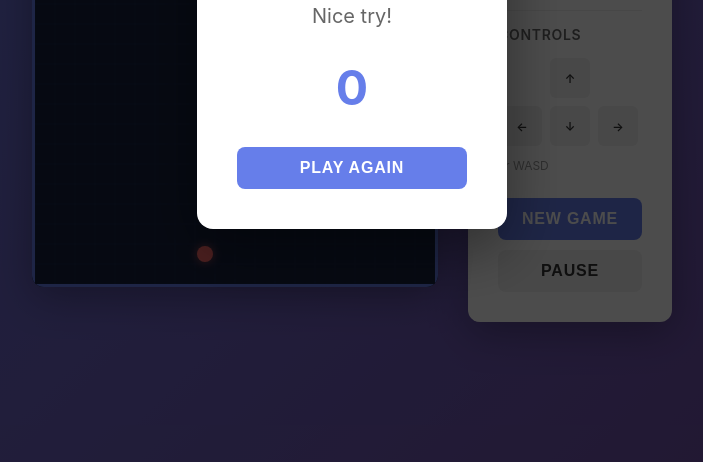
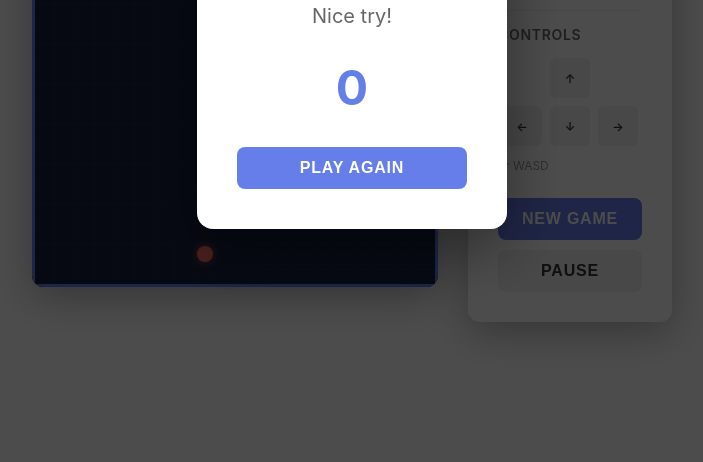
Before and after one commit to santai-artifacts/jeremy-saputo-untitled-project-7-534, a plain HTML site: page index.html in a window 1280 px wide. Shown: the part 338-800 px from the top of the page, without its empty margins (288-991 px from the left). Drawn offline with Linux system fonts and the light colour scheme.

Commit message:
Agent changes (background)
Santai-Kind: autosave
Santai-Author: jeremy.saputo
Santai-Changes: +0 ~1 -0

```diff
--- a/index.html
+++ b/index.html
@@ -13,7 +13,7 @@
 
         body {
             font-family: -apple-system, BlinkMacSystemFont, 'Segoe UI', Roboto, sans-serif;
-            background: linear-gradient(135deg, #667eea 0%, #764ba2 100%);
+            background: white;
             min-height: 100vh;
             display: flex;
             justify-content: center;
```
